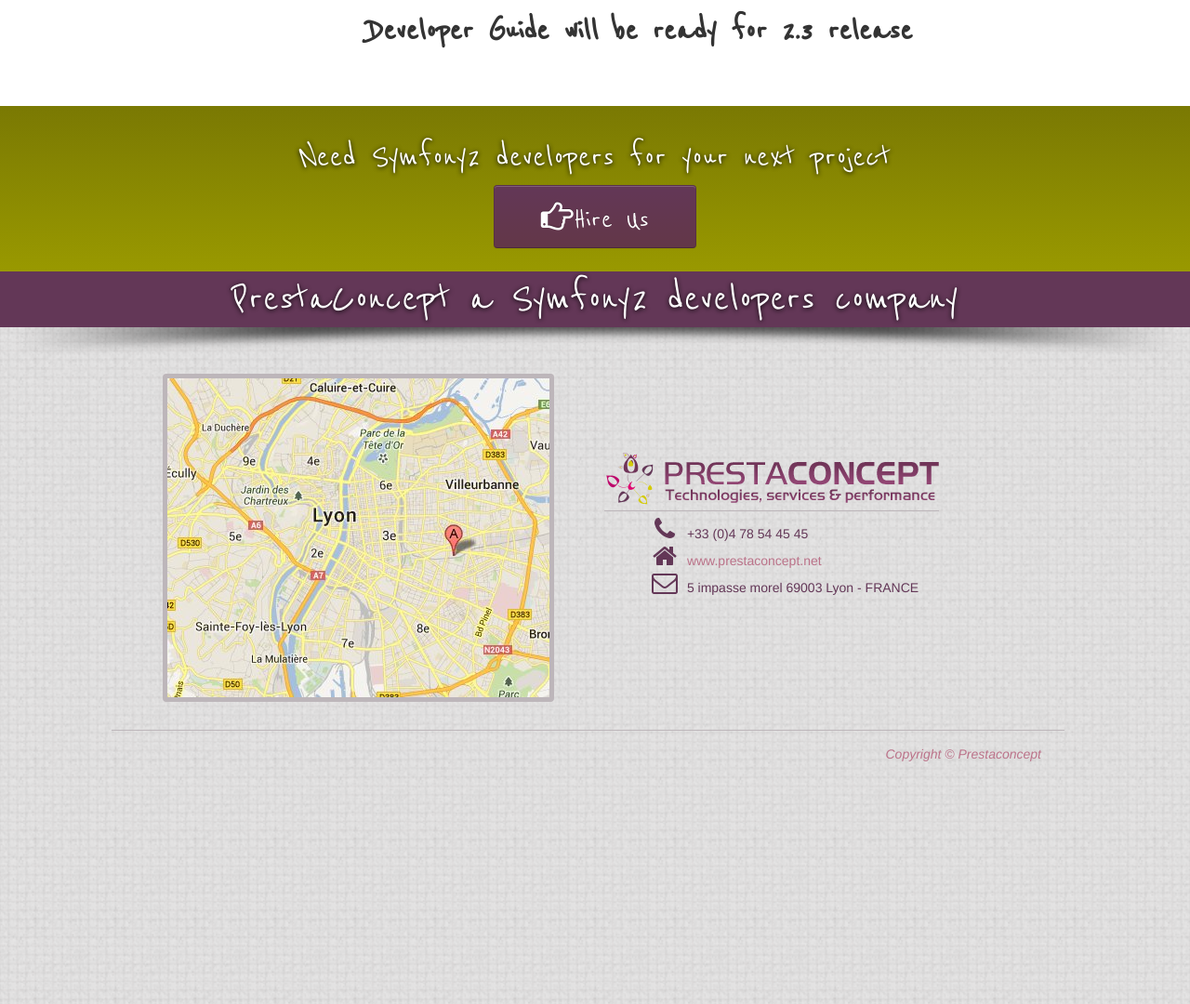
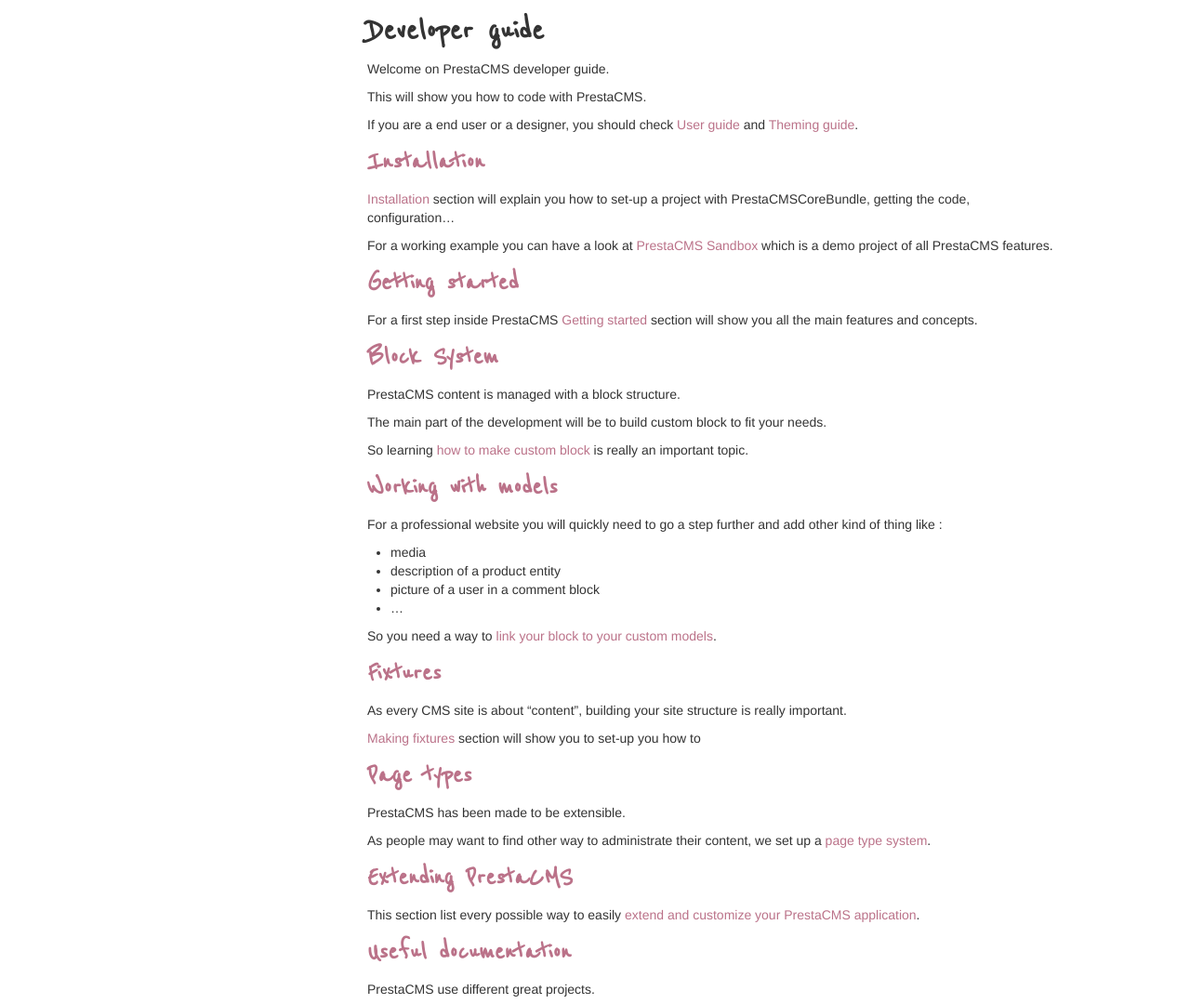
Before and after one commit to mooahmad/prestaconcept.github.io, a Jekyll site: the page built from presta-cms-core/developer-guide/index.md, in a window 1280 px wide and 1400 px high. Shown: the part 320-1400 px from the top of the window at 93% size. Built offline with Jekyll 4.4.1, drawn with Linux system fonts in a browser that asks for light colours; some of the changed text lies outside the part shown.

Commit message:
#16: developer guide index

```diff
--- a/presta-cms-core/developer-guide/index.md
+++ b/presta-cms-core/developer-guide/index.md
@@ -3,4 +3,78 @@
 
 ---
 
-# Developer Guide will be ready for 2.3 release
+# Developer guide
+
+Welcome on PrestaCMS developer guide.
+
+This will show you how to code with PrestaCMS.
+
+If you are a end user or a designer, you should check [User guide][1] and [Theming guide][2].
+
+## [Installation][3]
+
+[Installation][3] section will explain you how to set-up a project with PrestaCMSCoreBundle, getting the code,
+configuration...
+
+For a working example you can have a look at [PrestaCMS Sandbox][4] which is a demo project of all PrestaCMS features.
+
+## [Getting started][5]
+
+For a first step inside PrestaCMS [Getting started][5] section will show you all the main features and concepts.
+
+## [Block System][6]
+
+PrestaCMS content is managed with a block structure.
+
+The main part of the development will be to build custom block to fit your needs.
+
+So learning [how to make custom block][6] is really an important topic.
+
+## [Working with models][7]
+
+For a professional website you will quickly need to go a step further and add other kind of thing like :
+
+-   media
+-   description of a product entity
+-   picture of a user in a comment block
+-    …
+
+So you need a way to [link your block to your custom models][7].
+
+## [Fixtures][8]
+
+As every CMS site is about "content", building your site structure is really important.
+
+[Making fixtures][8] section will show you to set-up you how to
+
+## [Page types][9]
+
+PrestaCMS has been made to be extensible.
+
+As people may want to find other way to administrate their content, we set up a [page type system][9].
+
+## [Extending PrestaCMS][10]
+
+This section list every possible way to easily [extend and customize your PrestaCMS application][10].
+
+## [Useful documentation][11]
+
+PrestaCMS use different great projects.
+
+If you want to master your PrestaCMS application, you really need to check those great [tools documentation][11].
+
+
+---
+Let's continue with [User guide][1] and [Theming guide][2].
+
+[1]: /presta-cms-core/user-guide/index.html
+[2]: /presta-cms-core/theming-guide/index.html
+[3]: /presta-cms-core/developer-guide/installation.html#content
+[4]: https://github.com/prestaconcept/prestacms-sandbox
+[5]: /presta-cms-core/developer-guide/getting-started.html#content
+[6]: /presta-cms-core/developer-guide/block.html#content
+[7]: /presta-cms-core/developer-guide/models.html#content
+[8]: /presta-cms-core/developer-guide/fixtures.html#content
+[9]: /presta-cms-core/developer-guide/page.html#content
+[10]: /presta-cms-core/developer-guide/extending.html#content
+[11]: /presta-cms-core/developer-guide/docs.html#content
```
